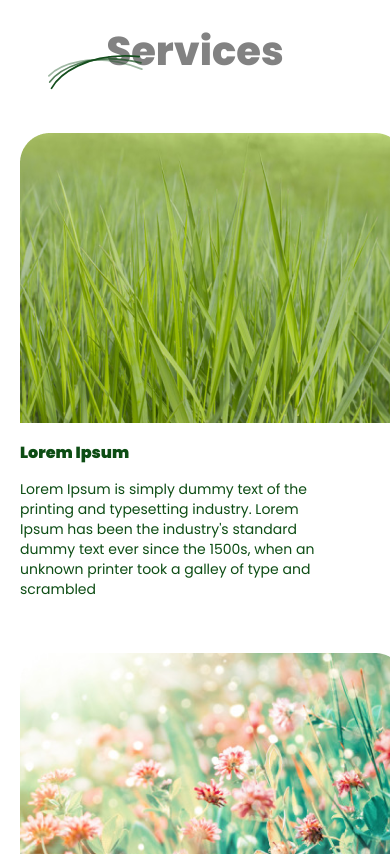
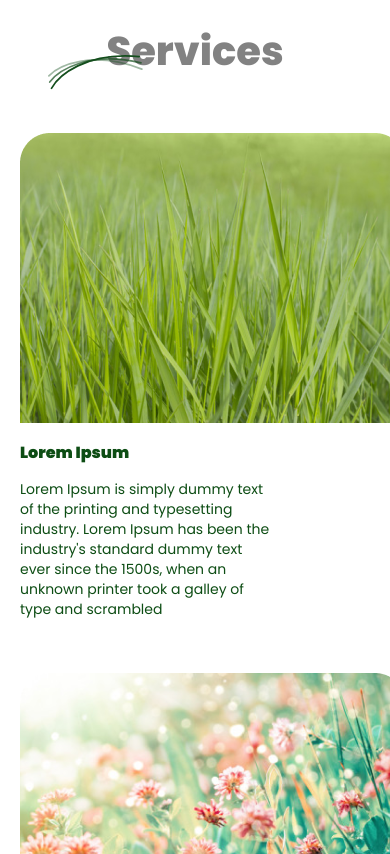
Before and after one commit to playa-manikin/figma-canvas-practice, a plain HTML site: page index.html in a window 390 px wide. Shown: the part 870-1724 px from the top of the page. Drawn offline with Linux system fonts and the light colour scheme.

Commit message:
Changes to be committed: 	modified:   styles/styles.css

```diff
--- a/styles/styles.css
+++ b/styles/styles.css
@@ -240,7 +240,7 @@ h3 {
         font-size: 40px;
     }
     .services-flex-item  {
-        min-width: 150px;
-        max-width: 300px;
+
+        max-width: 250px;
     }
 }
```
